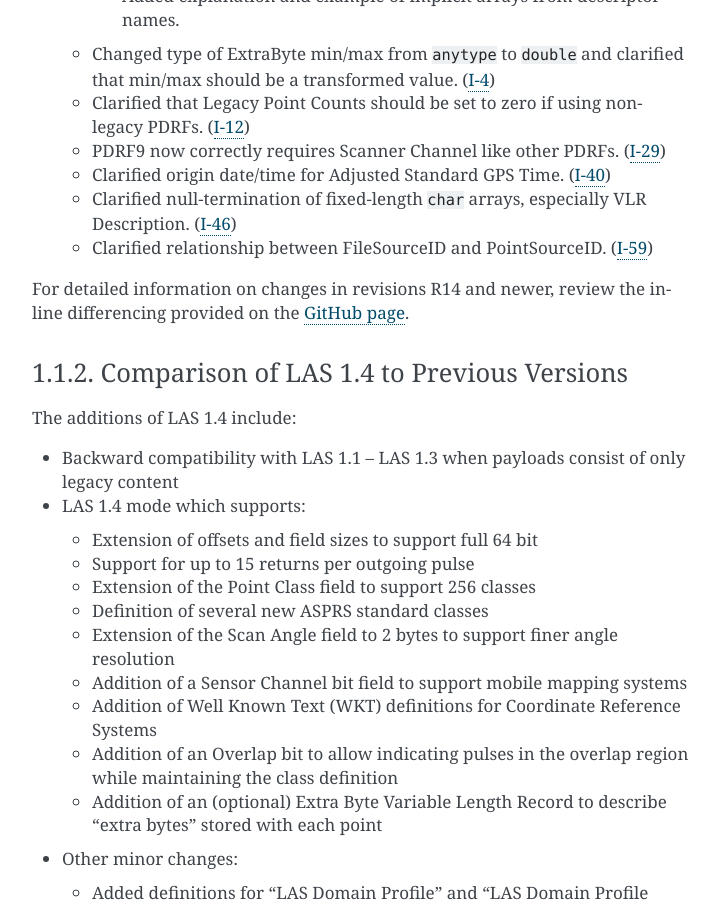
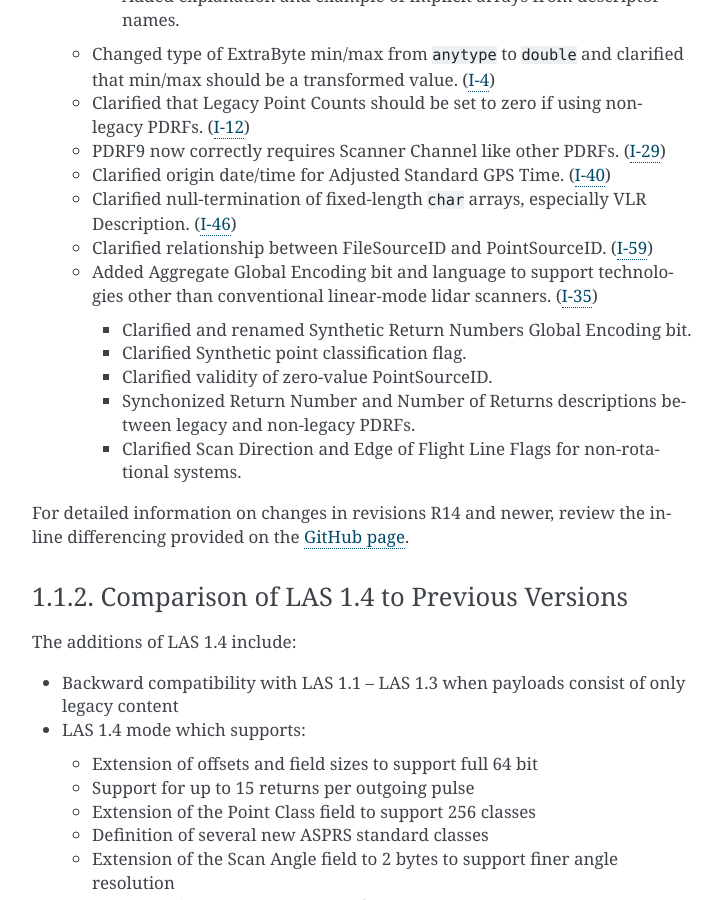
Before and after one commit to ASPRSorg/LAS, a Sphinx documentation site: the page built from source/01_intro.txt, in a window 1280 px wide and 900 px high, scrolled down 1290 px. Shown: the whole window, without its empty margins (388-1109 px from the left). Built offline with Sphinx 7.4.7, drawn with Linux system fonts in a browser that asks for light colours.

Commit message:
Added Aggregate Global Encoding bit. (#35)
o Added language to support technologies other than conventional linear-mode lidar scanners. (#35)
o Clarified and renamed Synthetic Return Numbers Global Encoding bit.
o Clarified Synthetic point classification flag.
o Clarified validity of zero-value PointSourceID.
o Synchonized Return Number and Number of Returns descriptions between legacy and non-legacy PDRFs.
o Clarified Scan Direction and Edge of Flight Line Flags for non-rotational systems.

```diff
--- a/source/01_intro.txt
+++ b/source/01_intro.txt
@@ -81,6 +81,16 @@ Summary of LAS 1.4 revisions:
     Description. (`I-46 <https://github.com/ASPRSorg/LAS/issues/46>`_)
   * Clarified relationship between FileSourceID and PointSourceID.
     (`I-59 <https://github.com/ASPRSorg/LAS/issues/59>`_)
+  * Added Aggregate Global Encoding bit and language to support technologies
+    other than conventional linear-mode lidar scanners.
+    (`I-35 <https://github.com/ASPRSorg/LAS/issues/35>`_)
+
+    * Clarified and renamed Synthetic Return Numbers Global Encoding bit.
+    * Clarified Synthetic point classification flag.
+    * Clarified validity of zero-value PointSourceID.
+    * Synchonized Return Number and Number of Returns descriptions between
+      legacy and non-legacy PDRFs.
+    * Clarified Scan Direction and Edge of Flight Line Flags for non-rotational systems.
 
 For detailed information on changes in revisions R14 and newer, review the
 inline differencing provided on the `GitHub page <https://github.com/ASPRSorg/LAS>`_.
```
Also changed, not shown: 2 other files.
